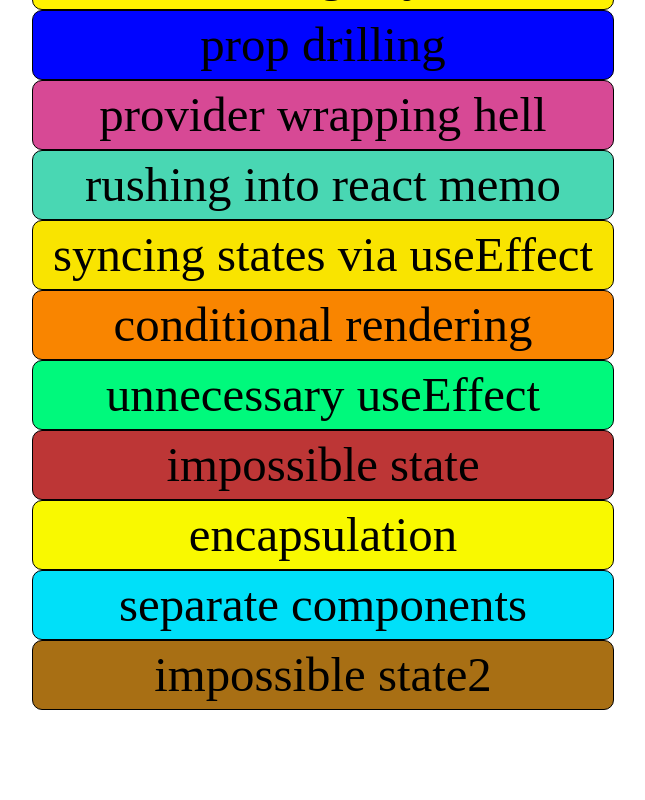
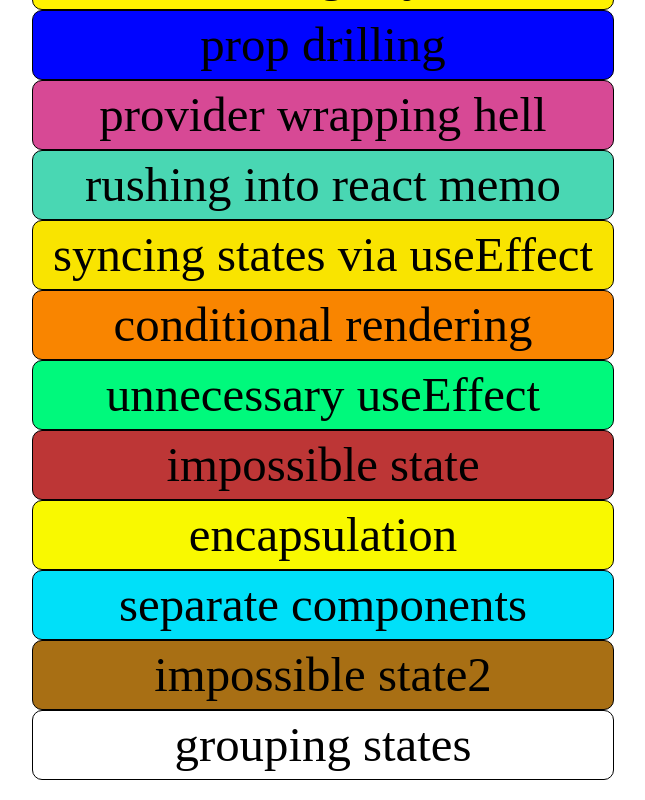
Before and after one commit to duglikespiano/reactjs-best-practice, a React (Create React App) app: page / in a window 1280 px wide. Shown: the part 290-1090 px from the top of the page, without its empty margins (317-962 px from the left). Before the commit the page ends 1020 px from the top, so only its background shows below. Built offline with nearby package versions, Linux system fonts and the light colour scheme.

Commit message:
15 - GROUPING STATES

```diff
--- a/src/Route.tsx
+++ b/src/Route.tsx
@@ -14,6 +14,7 @@ import ImpossibleState from './components/11_impossible_state/ImpossibleState';
 import Encapsulation from './components/12_encapsulation/Encapsulation';
 import SeparateComponents from './components/13_separate_components/SeparateComponents';
 import ImpossibleState2 from './components/14_impossible_state2/ImpossibleState2';
+import GroupingStates from './components/15_grouping_states/GroupingStates';
 
 const router = createBrowserRouter([
 	{
@@ -93,6 +94,10 @@ const router = createBrowserRouter([
 		path: '/14_impossible_state2',
 		element: <ImpossibleState2 />,
 	},
+	{
+		path: '/15_grouping_states',
+		element: <GroupingStates />,
+	},
 ]);
 
 export default function Route() {
--- a/src/components/0_home/componentsInfo.ts
+++ b/src/components/0_home/componentsInfo.ts
@@ -69,4 +69,9 @@ export const componentsInfo = [
 		name: 'impossible state2',
 		path: '/14_impossible_state2',
 	},
+	{
+		id: 15,
+		name: 'grouping states',
+		path: '/15_grouping_states',
+	},
 ];
--- /dev/null
+++ b/src/components/15_grouping_states/GroupingStates.tsx
@@ -0,0 +1,23 @@
+import { useState } from 'react';
+
+export default function GroupingStates() {
+	// Code below's states can be emerged into a state
+	// const [x, setX] = useState(0);
+	// const [y, setY] = useState(0);
+
+	const [position, setPosition] = useState({ x: 0, y: 0 });
+
+	return (
+		// <div
+		// 	onPointerMove={(event) => {
+		// 		setX(event.clientX);
+		// 		setY(event.clientY);
+		// 	}}
+		// ></div>
+		<div
+			onPointerMove={(event) => {
+				setPosition({ x: event.clientX, y: event.clientY });
+			}}
+		></div>
+	);
+}
```
